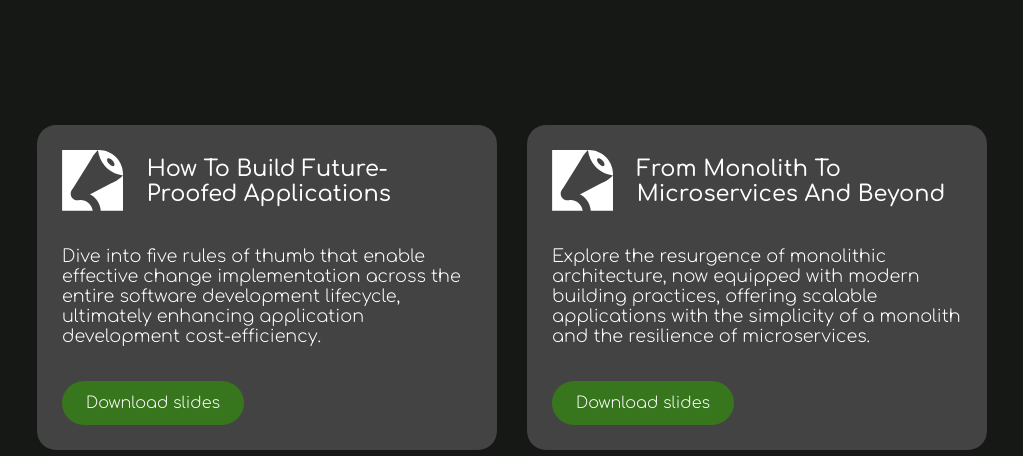
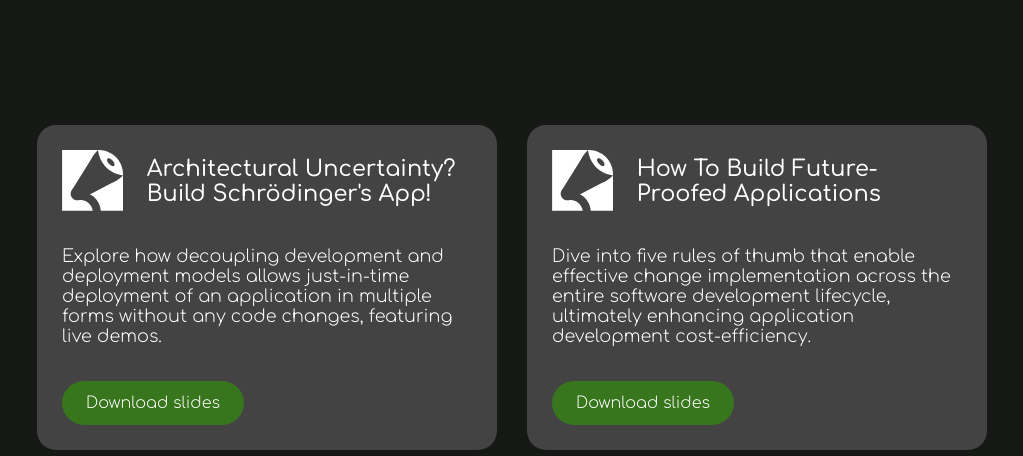
Before and after one commit to MaskingTechnology/website, an Eleventy site: page src/talks.html in a window 1280 px wide. Shown: the part 344-800 px from the top of the page, without its empty margins (128-1151 px from the left). Built offline with nearby package versions, Linux system fonts and the light colour scheme; Eleventy itself is replaced by a stand-in of ours; files that its build step writes are made by us from their sources; files whose address does not match are found by name.

Commit message:
Added talk

```diff
--- a/src/talks.html
+++ b/src/talks.html
@@ -24,6 +24,15 @@
                 </section>
 
                 <section class="tiles large">
+
+                    <article class="talk">
+                        <div class="subject">
+                            <img src="/images/sessionize.svg" alt="Sessionize" />
+                            <h1>Architectural Uncertainty? Build Schrödinger's App!</h1>
+                        </div>
+                        <p>Explore how decoupling development and deployment models allows just-in-time deployment of an application in multiple forms without any code changes, featuring live demos.</p>
+                        <a href="/downloads/Architectural_Uncertainty_Build_Schrodingers_App.pdf" class="button talk" target="_blank" aria-label="Download the presentation 'How To Build Future-Proofed Applications'">Download slides</a>
+                    </article>
 
                     <article class="talk">
                         <div class="subject">
```
